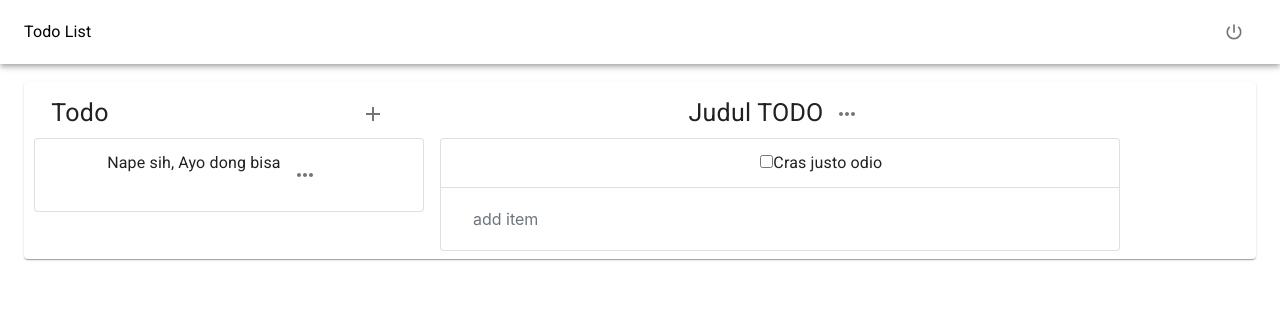
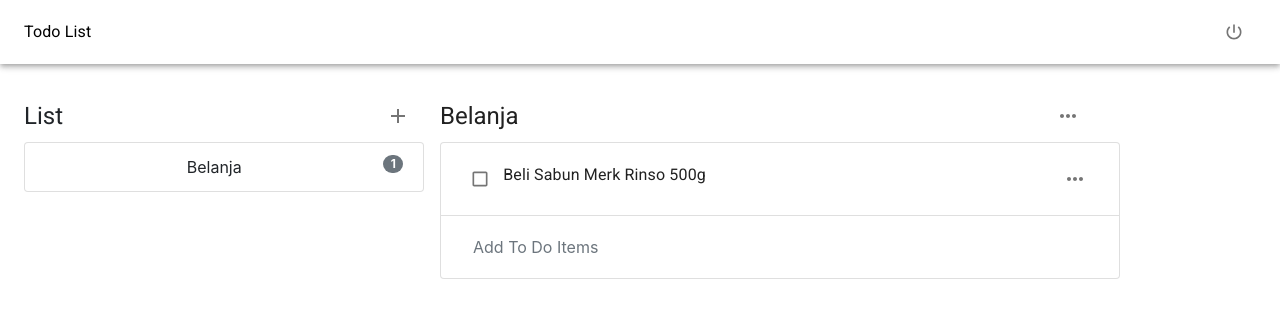
Before and after one commit to 901kartikas/todo-frontend, a React (Create React App) app: page / in a window 1280 px wide. Shown: the top 318 px of the page. Built offline with nearby package versions, Linux system fonts and the light colour scheme.

Commit message:
Pembaruan UI

```diff
--- a/src/Component/AddTodo.js
+++ b/src/Component/AddTodo.js
@@ -1,17 +1,27 @@
-import React, { useState } from 'react';
-import { makeStyles } from '@material-ui/core/styles';
-import { Paper, Grid, Typography, IconButton, Button } from '@material-ui/core';
-import ShowTodo from './ShowTodo'
-import AddIcon from '@material-ui/icons/Add';
-import { ListGroup, Label ,ListGroupItem, Modal, ModalHeader, ModalBody, ModalFooter, FormGroup, Input } from 'reactstrap';
-import ModalEdit from './modalEdit'
+import React, { useState } from "react";
+import { makeStyles } from "@material-ui/core/styles";
+import { Grid, Typography, IconButton, Button } from "@material-ui/core";
+import ShowTodo from "./ShowTodo";
+import AddIcon from "@material-ui/icons/Add";
+import {
+  ListGroup,
+  Label,
+  ListGroupItem,
+  Modal,
+  ModalHeader,
+  ModalBody,
+  ModalFooter,
+  FormGroup,
+  Input,
+  Badge,
+} from "reactstrap";
 
 const useStyles = makeStyles((theme) => ({
   btn: {
     borderRadius: 40,
   },
   title: {
-    flexDirection: 'row',
+    flexDirection: "row",
   },
   garis: {
     border: 10,
@@ -21,87 +31,94 @@ const useStyles = makeStyles((theme) => ({
   },
   typo: {
     fontSize: "25px",
-
   },
   btnEdit: {
     margin: "2%",
   },
   btnCheck: {
     marginRight: "10%",
-    marginLeft: "5%"
+    marginLeft: "5%",
   },
   list1: {
     display: "flex",
     marginLeft: 10,
-
   },
   text: {
-    marginLeft: "15%"
+    marginLeft: "15%",
   },
-
 }));
 
-
-
 export default function SimplePaper(props) {
-  const classes = useStyles();
-  const {
-    className,
-  } = props;
+  const { className } = props;
 
   const [modal, setModal] = useState(false);
 
   const toggle = () => setModal(!modal);
 
+  return (
+      <Grid container spacing={2}>
+        <Grid item xs={4}>
+          <div>
+            <div style={{ flexDirection: "row", display: "flex" }}>
+              <div style={{display: "flex", flex:7, paddingTop:10, paddingBottom:10}}>
+                <Typography variant="h5">List</Typography>
+              </div>
 
+              {/* Button untuk modal */}
+              <div style={{float: "right", display: "flex", flex:1}}>
+                <IconButton onClick={toggle}>
+                  <AddIcon />
+                </IconButton>
+              </div>
+            </div>
 
-
-  return (
-
-    <Paper>
-      <Grid container spacing={2}>
-        <Grid item xs={4} >
-          <div className={classes.title}>
-            <Typography className={classes.typo}>Todo
-              {/* Button untuk modal */}
-              <IconButton className={classes.menu} onClick={toggle}><AddIcon /></IconButton >
-            </Typography>
+            {/* ModalAdd */}
             <Modal isOpen={modal} toggle={toggle} className={className}>
               <ModalHeader toggle={toggle}>Judul Todo </ModalHeader>
               <ModalBody>
                 <FormGroup>
                   <Label for="exampleTitle">Title List</Label>
-                  <Input type="text" name="text" id="exampleText"  placeholder="Your Title List Here" />
+                  <Input
+                    type="text"
+                    name="text"
+                    id="exampleText"
+                    placeholder="Your Title List Here"
+                  />
                 </FormGroup>
                 <FormGroup>
                   <Label for="exampleList">Your List</Label>
-                  <Input type="textarea" name="text" id="exampleText" placeholder="Your List Here" />
+                  <Input
+                    type="textarea"
+                    name="text"
+                    id="exampleText"
+                    placeholder="Your List Here"
+                  />
                 </FormGroup>
               </ModalBody>
               <ModalFooter>
-                <Button color="primary" onClick={toggle}>Save</Button>
-                <Button color="secondary" onClick={toggle}>Cancel</Button>
+                <Button color="primary" onClick={toggle}>
+                  Save
+                </Button>
+                <Button color="secondary" onClick={toggle}>
+                  Cancel
+                </Button>
               </ModalFooter>
             </Modal>
           </div>
 
           {/* list */}
           <ListGroup>
-            <ListGroupItem className={classes.list1} >
-             <Typography className={classes.text}>
-                Nape sih, Ayo dong bisa
-                </Typography>
-              <ModalEdit  />
-
+            <ListGroupItem style={{}}>
+              Belanja
+              <Badge pill style={{ float: "right" }}>
+                1
+              </Badge>
             </ListGroupItem>
-         </ListGroup>
+          </ListGroup>
         </Grid>
-          <Grid item xs={8}>
-            <ShowTodo />
-          </Grid>
+        <Grid item xs={8}>
+          <ShowTodo />
         </Grid>
-    </Paper>
-
-
+      </Grid>
   );
 }
--- a/src/Component/ShowTodo.js
+++ b/src/Component/ShowTodo.js
@@ -1,33 +1,41 @@
-import React , {useState} from 'react';
-import { makeStyles } from '@material-ui/core/styles';
-import {Paper, Grid, Typography,Button, IconButton,  } from '@material-ui/core';
-import { ListGroup, ListGroupItem, Modal,  ModalHeader, ModalBody, ModalFooter, Input, Collapse,  Card } from 'reactstrap';
-import { MoreHoriz } from '@material-ui/icons';
+import React, { useState } from "react";
+import { makeStyles } from "@material-ui/core/styles";
+import Checkbox from "@material-ui/core/Checkbox";
+import { Paper, Grid, Typography, Button, IconButton } from "@material-ui/core";
+import {
+  ListGroup,
+  ListGroupItem,
+  Modal,
+  ModalHeader,
+  ModalBody,
+  ModalFooter,
+  Input,
+  Collapse,
+  Card,
+} from "reactstrap";
+import { MoreHoriz } from "@material-ui/icons";
 
 const useStyles = makeStyles({
-  page:{
-    flexDirection:'column'
+  page: {
+    flexDirection: "column",
   },
-  menu:{
-    justifyContent:"flex-end"
+  menu: {
+    justifyContent: "flex-end",
   },
-  typo:{
-    fontSize:"25px",
+  typo: {
+    fontSize: "25px",
   },
   text: {
     marginLeft: "15%",
   },
-  btnCheck:{
-    marginRight: "5%"
-  }
-})
-
+  btnCheck: {
+    marginRight: "5%",
+  },
+});
 
 export default function SimplePaper(props) {
   const classes = useStyles();
-  const {
-    className
-  } = props;
+  const { className } = props;
 
   const [modal, setModal] = useState(false);
 
@@ -37,34 +45,91 @@ export default function SimplePaper(props) {
 
   const toggle1 = () => setIsOpen(!isOpen);
 
+  return (
+    <div>
+      <Paper className={classes.page} elevation={0}>
+        <Grid item xs={10}>
+          <div style={{ flexDirection: "row", display: "flex" }}>
+            <div
+              style={{
+                display: "flex",
+                flex: 8,
+                paddingTop: 10,
+                paddingBottom: 10,
+              }}
+            >
+              <Typography variant="h5" style={{ fontStyle: "bold" }}>
+                Belanja
+              </Typography>
+            </div>
 
-  return (
-    <div   >
-      <Paper className={classes.page}  elevation={0}>
-           <Grid item xs={10}>
-           <Typography className={classes.typo}> Judul TODO
             {/* Button untuk modal */}
-            <IconButton  className={classes.menu} onClick={toggle}><MoreHoriz/></IconButton>
-            </Typography>
+            <div style={{ float: "right", display: "flex", flex: 1, }}>
+              <IconButton onClick={toggle}>
+                <MoreHoriz />
+              </IconButton>
+            </div>
+          </div>
+
+          {/* Modal */}
           <Modal isOpen={modal} toggle={toggle} className={className}>
             <ModalHeader toggle={toggle}>Modal title</ModalHeader>
             <ModalBody>
-                Lorem ipsum dolor sit amet, consectetur adipisicing elit, sed do eiusmod tempor incididunt ut labore et dolore magna aliqua. Ut enim ad minim veniam, quis nostrud exercitation ullamco laboris nisi ut aliquip ex ea commodo consequat. Duis aute irure dolor in reprehenderit in voluptate velit esse cillum dolore eu fugiat nulla pariatur. Excepteur sint occaecat cupidatat non proident, sunt in culpa qui officia deserunt mollit anim id est laborum.
+              Lorem ipsum dolor sit amet, consectetur adipisicing elit, sed do
+              eiusmod tempor incididunt ut labore et dolore magna aliqua. Ut
+              enim ad minim veniam, quis nostrud exercitation ullamco laboris
+              nisi ut aliquip ex ea commodo consequat. Duis aute irure dolor in
+              reprehenderit in voluptate velit esse cillum dolore eu fugiat
+              nulla pariatur. Excepteur sint occaecat cupidatat non proident,
+              sunt in culpa qui officia deserunt mollit anim id est laborum.
             </ModalBody>
             <ModalFooter>
-                <Button color="primary" onClick={toggle}>Do Something</Button>
-                <Button color="secondary" onClick={toggle}>Cancel</Button>
+              <Button color="primary" onClick={toggle}>
+                Do Something
+              </Button>
+              <Button color="secondary" onClick={toggle}>
+                Cancel
+              </Button>
             </ModalFooter>
           </Modal>
+
+          {/* ToDOList */}
           <ListGroup>
-            <ListGroupItem><Input type="checkbox" name="check" id="exampleCheck" className={classes.btnCheck} />
-              <Typography className={classes.text}>
-                Cras justo odio
+            <ListGroupItem>
+              <div style={{ flexDirection: "row", display: "flex" }}>
+                <div
+                  style={{
+                    alignContent: "center",
+                    float: "left",
+                    display: "flex",
+                    flex: 1,
+                  }}
+                >
+                  <Checkbox size="small" />
+                </div>
+                <div style={{ display: "flex", flex: 13 }}>
+                  <Typography style={{ paddingTop: 8 }}>
+                    Beli Sabun Merk Rinso 500g
                   </Typography>
+                </div>
+                {/* Button untuk modal */}
+                <div style={{ float: "right", display: "flex", }}>
+                  <IconButton onClick={toggle}>
+                    <MoreHoriz />
+                  </IconButton>
+                </div>
+              </div>
             </ListGroupItem>
             <ListGroupItem>
-               <Input type="text" name="add item" id="exampletext" placeholder="add item" style={{border: 0}} onClick={toggle1} />
-               <Collapse isOpen={isOpen}>
+              <Input
+                type="text"
+                name="isitodo"
+                id="exampletext"
+                placeholder="Add To Do Items"
+                style={{ border: 0 }}
+                onClick={toggle1}
+              />
+              <Collapse style={{ marginTop: 15 }} isOpen={isOpen}>
                 <Card>
                   <Button>Save</Button>
                 </Card>
@@ -73,7 +138,6 @@ export default function SimplePaper(props) {
           </ListGroup>
         </Grid>
       </Paper>
-
     </div>
   );
 }
--- a/src/Component/TodoList.js
+++ b/src/Component/TodoList.js
@@ -3,6 +3,7 @@ import { ListGroup, ListGroupItem, Input, Container } from "reactstrap";
 import MoreHorizIcon from "@material-ui/icons/MoreHoriz";
 import IconButton from "@material-ui/core/IconButton";
 import Checkbox from "@material-ui/core/Checkbox";
+import MoreHoriz from   '@material-ui/icons/MoreHoriz';
 
 const TodoList = (props) => {
   return (
@@ -20,7 +21,7 @@ const TodoList = (props) => {
           <Checkbox size="small" />
           Belajar Fisika
           <IconButton size="small" style={{ float: "right" }}>
-            <MoreHorizIcon />
+            <MoreHoriz />
           </IconButton>
         </ListGroupItem>
       </ListGroup>
--- a/src/Component/modalEdit.js
+++ b/src/Component/modalEdit.js
@@ -1,7 +1,6 @@
 import React, { useState } from 'react';
 import {Modal, ModalHeader, ModalBody, ModalFooter, Form, FormGroup, Label, Input } from 'reactstrap';
-import {IconButton,  Button,  } from '@material-ui/core';
-import MoreHoriz from   '@material-ui/icons/MoreHoriz';
+import {  Button  } from '@material-ui/core';
 import DeleteIcon from '@material-ui/icons/Delete';
 
 
@@ -16,7 +15,6 @@ const ModalExample = (props) => {
 
   return (
     <div>
-      <IconButton  onClick={toggle}> <MoreHoriz/></IconButton>
       <Modal isOpen={modal} toggle={toggle} className={className}>
         <ModalHeader toggle={toggle}>Edit</ModalHeader>
         <ModalBody>
```
Also changed, not shown: 1 other file (tests, documents, lock files or other folders). Lines whose indentation alone changed are shown as unchanged.
